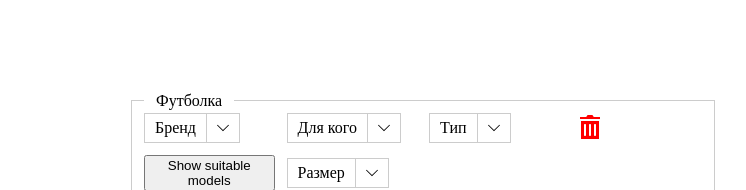
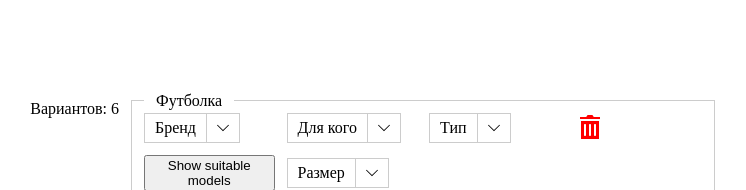
Before and after one commit to VladStepanov/t-shirt-constructor, a Vue app: page / in a window 1280 px wide. Shown: the top 190 px of the page, without its empty margins (515-1261 px from the left). Built offline with nearby package versions, Linux system fonts and the light colour scheme.

Commit message:
Displaying count of suitable models

```diff
--- /dev/null
+++ b/src/components/CountOfSuitableModels.vue
@@ -0,0 +1,25 @@
+<template>
+  <div class="models-count">
+    <span>Вариантов: {{ countOfModels }}</span>
+  </div>
+</template>
+
+<script>
+export default {
+  name: 'CountOfSuitableModels',
+  computed: {
+    countOfModels () {
+      const models = this.$store.getters['filters/suitableModels'] || []
+      return models.length
+    }
+  }
+}
+</script>
+
+<style scoped lang="scss">
+.models-count {
+  position: absolute;
+  top: 0;
+  right: 0;
+}
+</style>
--- a/src/components/MainScreen.vue
+++ b/src/components/MainScreen.vue
@@ -23,19 +23,22 @@
       <ToggleView v-if="haveRearSide" />
       <div class="main-screen__title">{{ curModel.name }}</div>
     </div>
+    <CountOfSuitableModels />
   </div>
 </template>
 
 <script>
 import ToggleView from '@/components/ToggleView'
 import ShirtPreview from '@/components/ShirtPreview'
+import CountOfSuitableModels from '@/components/CountOfSuitableModels'
 import { mapGetters, mapState } from 'vuex'
 
 export default {
   name: 'MainScreen',
   components: {
     ToggleView,
-    ShirtPreview
+    ShirtPreview,
+    CountOfSuitableModels
   },
   computed: {
     ...mapState({
```
